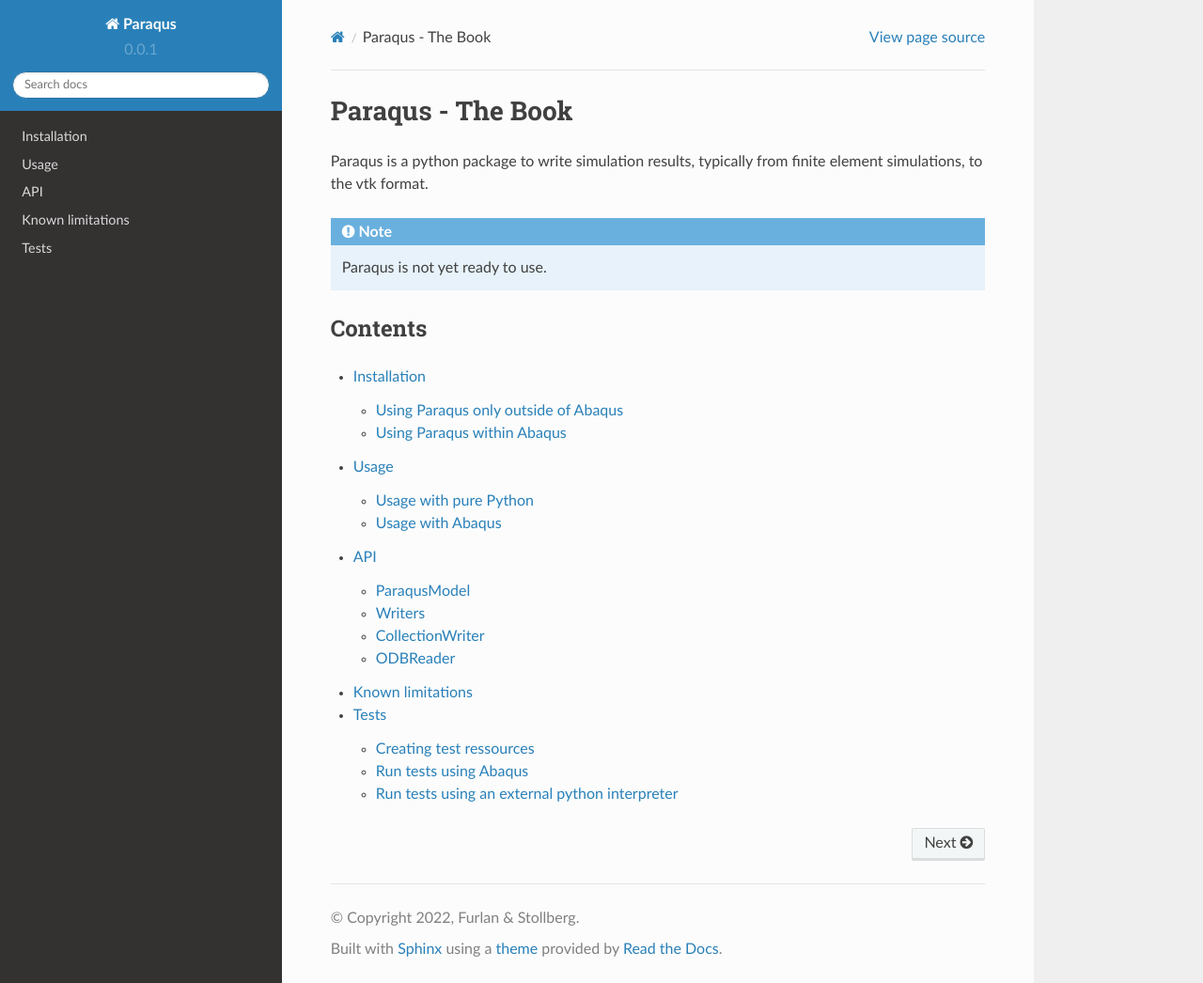
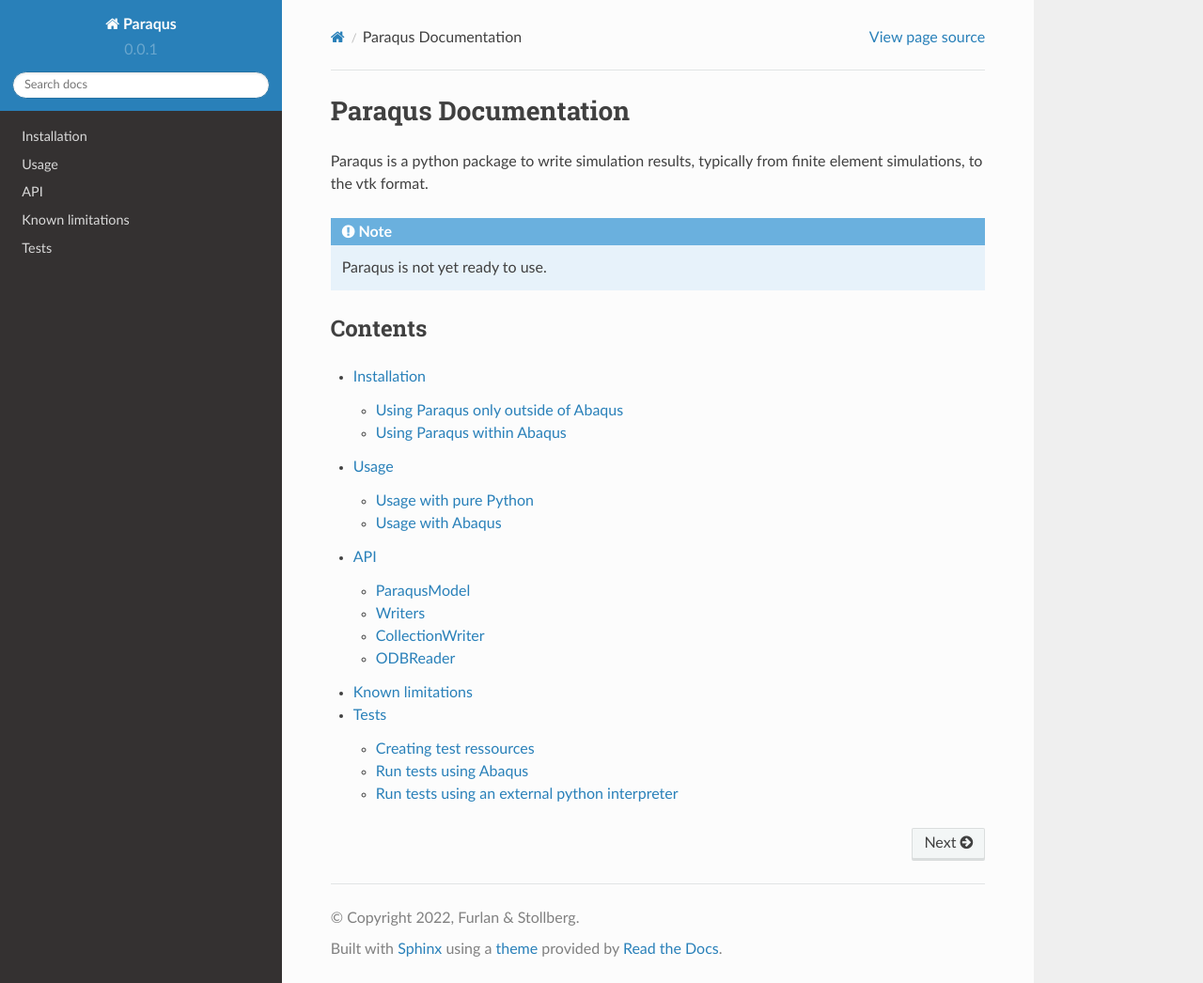
Before and after one commit to tmfrln/paraqus, a Sphinx documentation site: the page built from doc/source/index.rst, in a window 1280 px wide and 1046 px high. Shown: the whole window at 94% size. Built offline with Sphinx 7.4.7 and the Read the Docs theme 2.0.0, drawn with Linux system fonts in a browser that asks for light colours.

Commit message:
Changed the docs title

```diff
--- a/doc/source/index.rst
+++ b/doc/source/index.rst
@@ -1,5 +1,5 @@
-Paraqus - The Book
-==================
+Paraqus Documentation
+=====================
 
 Paraqus is a python package to write simulation results, typically from finite element simulations, to the vtk format.
 
```
